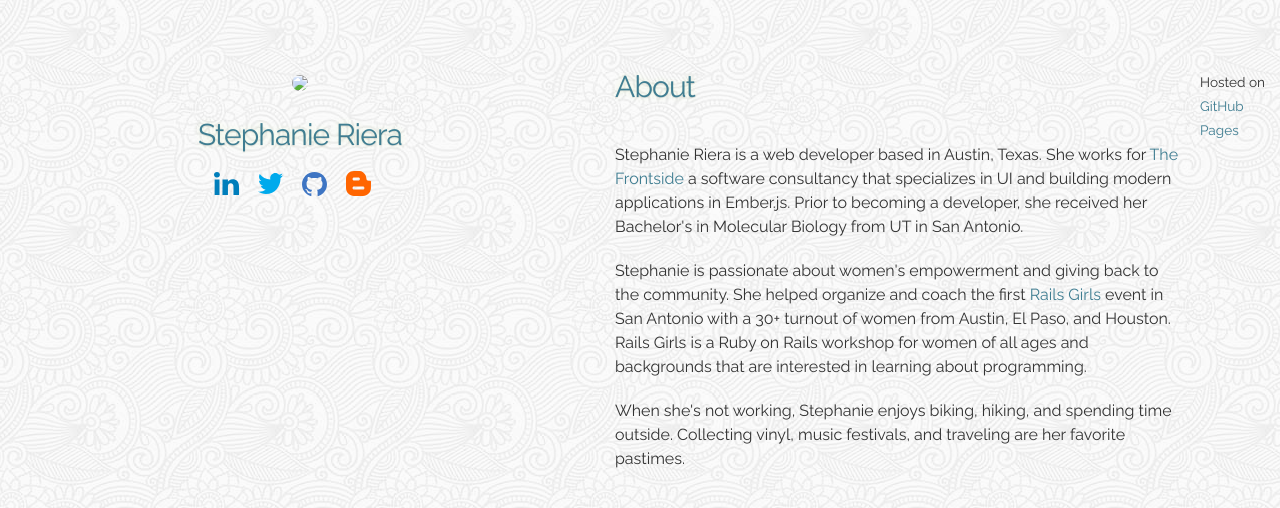
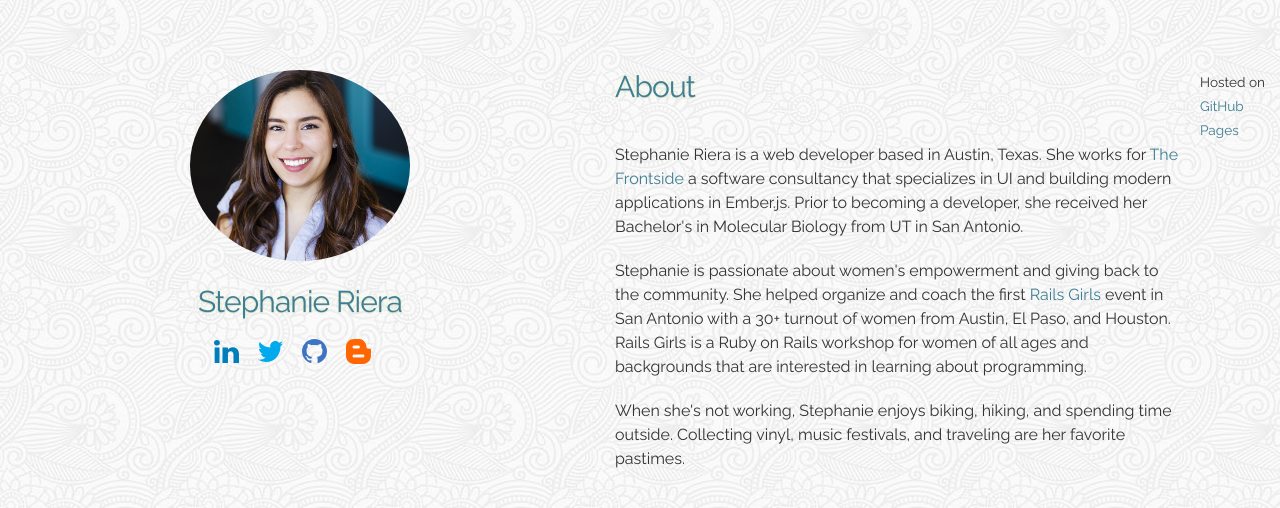
Before and after one commit to ssriera/ssriera.github.io, a plain HTML site: page index.html in a window 1280 px wide. Shown: the top 508 px of the page. Drawn offline with nearby package versions, Linux system fonts and the light colour scheme.

Commit message:
changed pic res

```diff
--- a/index.html
+++ b/index.html
@@ -17,7 +17,7 @@
     <body>
       <section class="intro">
         <div class="container col-md-3 text-center">
-          <img class="portrait" src="/images/prof.jpg">
+          <img class="portrait" src="/images/prof.jpeg">
           <br>
           <br>
           <h2>Stephanie Riera</h2>
```
